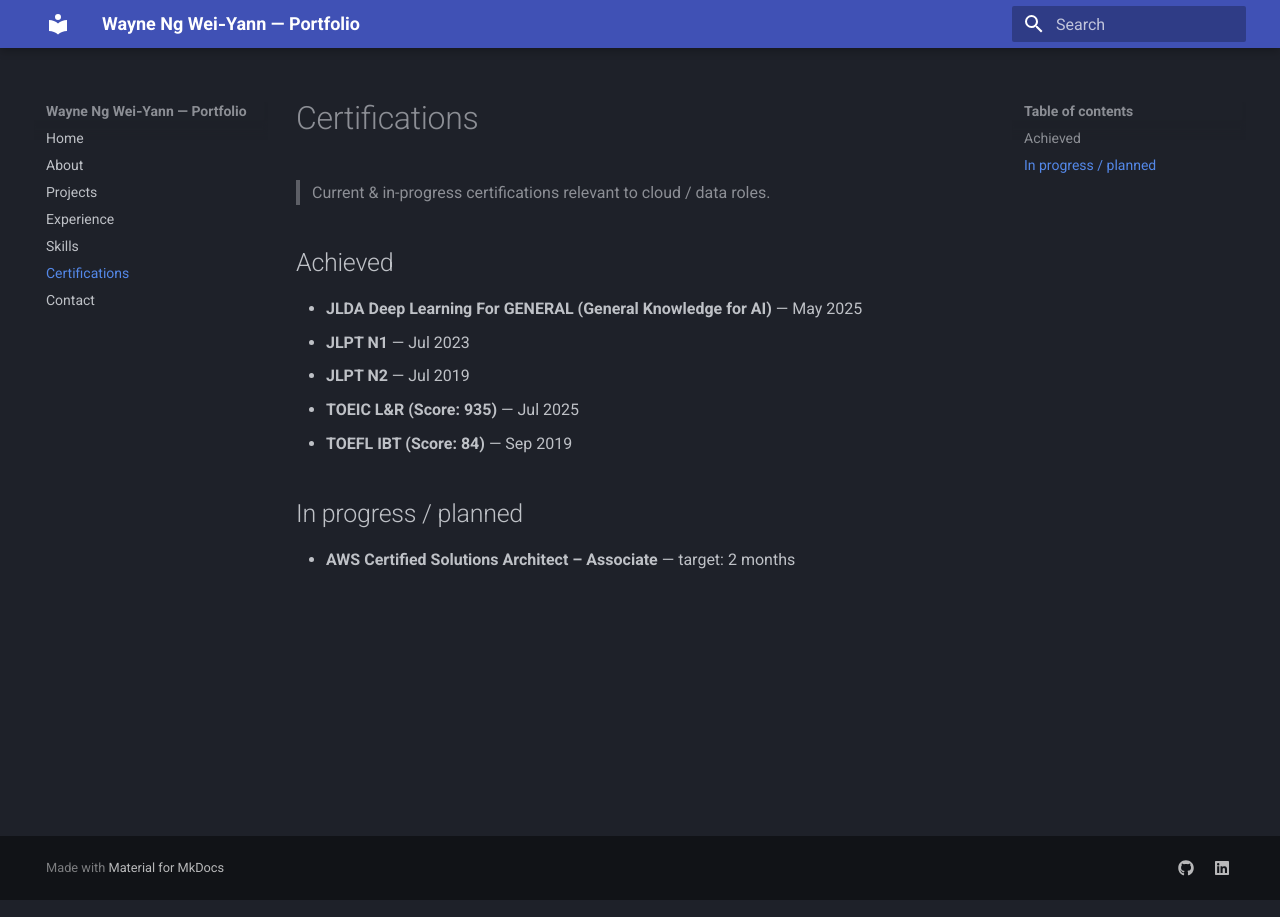
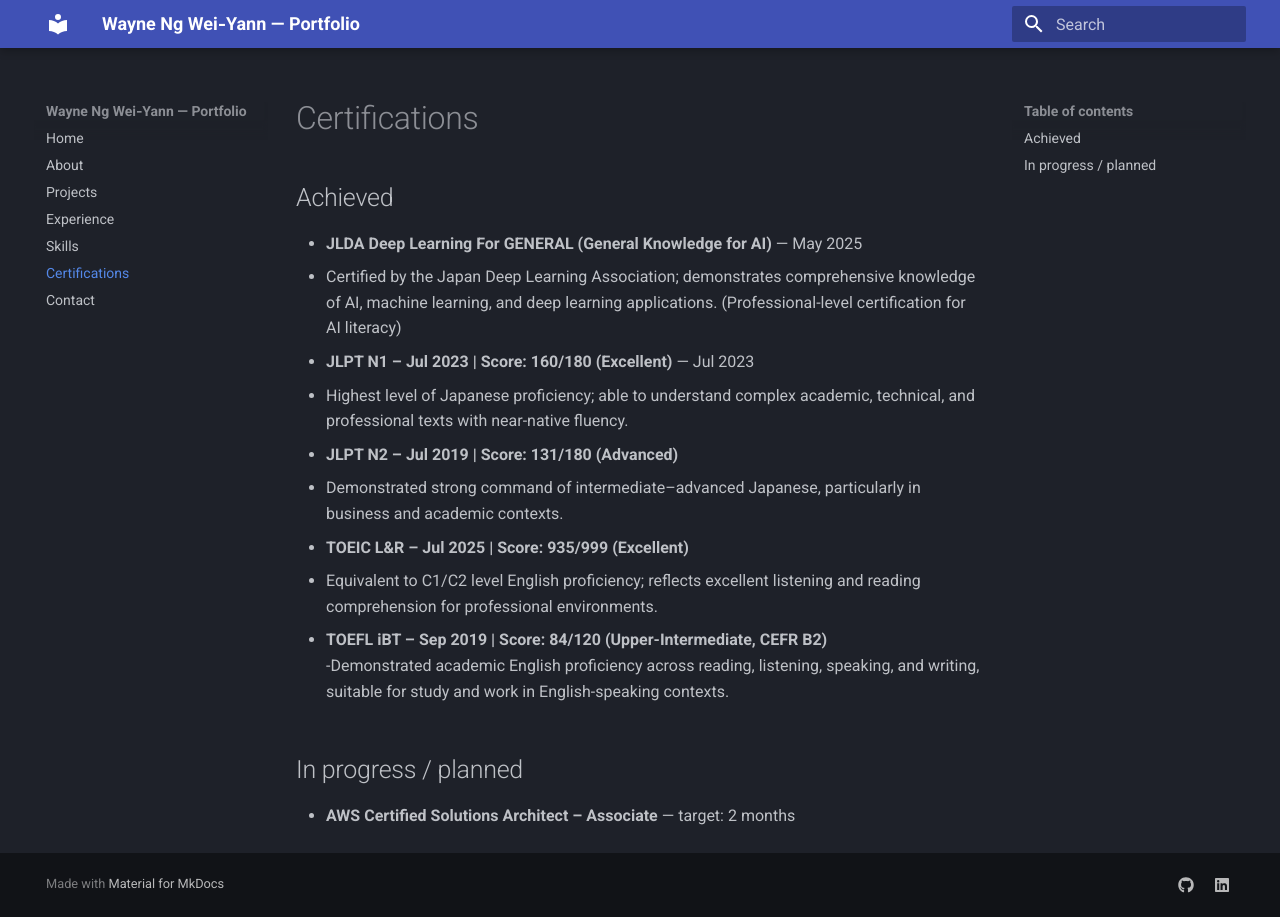
Before and after one commit to wayneng1998/wayne-portfolio, an MkDocs documentation site: the page built from docs/certifications.md, in a window 1280 px wide. Built offline with MkDocs 1.6.1 and Material for MkDocs 9.7.7, drawn with Linux system fonts in a browser that asks for light colours.

Commit message:
Update portfolio content

```diff
--- a/docs/certifications.md
+++ b/docs/certifications.md
@@ -4,14 +4,18 @@
 
 # Certifications
 
-> Current & in-progress certifications relevant to cloud / data roles.
-
 ## Achieved
 - **JLDA Deep Learning For GENERAL (General Knowledge for AI)** — May 2025
-- **JLPT N1** — Jul 2023
-- **JLPT N2** — Jul 2019
-- **TOEIC L&R (Score: 935)** — Jul 2025
-- **TOEFL IBT (Score: 84)** — Sep 2019
+- Certified by the Japan Deep Learning Association; demonstrates comprehensive knowledge of AI, machine learning, and deep learning applications. (Professional-level certification for AI literacy)
+- **JLPT N1 – Jul 2023 | Score: 160/180 (Excellent)** — Jul 2023
+- Highest level of Japanese proficiency; able to understand complex academic, technical, and professional texts with near-native fluency.
+- **JLPT N2 – Jul 2019 | Score: 131/180 (Advanced)**
+- Demonstrated strong command of intermediate–advanced Japanese, particularly in business and academic contexts.
+- **TOEIC L&R – Jul 2025 | Score: 935/999 (Excellent)**
+- Equivalent to C1/C2 level English proficiency; reflects excellent listening and reading comprehension for professional environments.
+
+- **TOEFL iBT – Sep 2019 | Score: 84/120 (Upper-Intermediate, CEFR B2)**
+-Demonstrated academic English proficiency across reading, listening, speaking, and writing, suitable for study and work in English-speaking contexts.
 
 
 ## In progress / planned
```
Also changed, not shown: docs/experience.md (+0 -4 lines), docs/projects.md (+1 -1 lines), docs/skills.md (+1 -1 lines).
